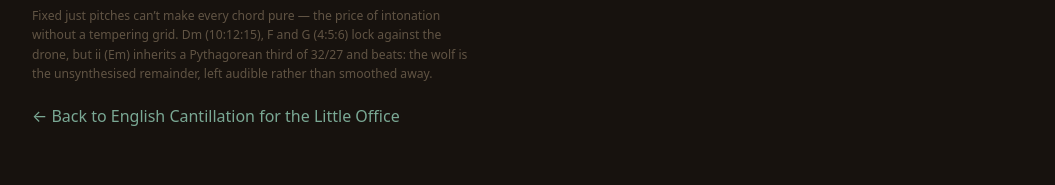
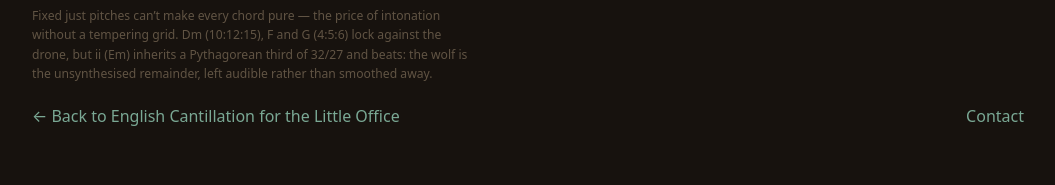
Before and after one commit to pytfarrugia-bit/pytfarrugia-bit.github.io, a Jekyll site: the page d-dorian-just-board.html, which Jekyll copies as it is, in a window 1280 px wide. Shown: the part 1806-1991 px from the top of the page, without its empty margins (12-1067 px from the left). Built offline with Jekyll 4.4.1, drawn with Linux system fonts in a browser that asks for light colours.

Commit message:
Add contact link beside board return link

```diff
--- a/d-dorian-just-board.html
+++ b/d-dorian-just-board.html
@@ -97,7 +97,7 @@
 <div class="ground-aux" style="margin-top:24px"><button class="linkbtn" onclick="window.print()">Print fret-and-ratio card</button></div>
 
 <footer id="foot"></footer>
-<p style="margin-top:1.25rem"><a href="english-cantillation.html" style="color:var(--jade);text-decoration:none">← Back to English Cantillation for the Little Office</a></p>
+<div style="display:flex;align-items:center;justify-content:space-between;gap:1.5rem;flex-wrap:wrap;margin-top:1.25rem;text-align:left;"><a href="english-cantillation.html" style="color:var(--jade);text-decoration:none">← Back to English Cantillation for the Little Office</a><a href="index.html#contact" style="margin-left:auto;color:var(--jade);text-decoration:none;text-align:right;">Contact</a></div>
 <div class="print-card" id="print-card"></div>
 
 <script src="d-dorian-board-core.js"></script>
```
